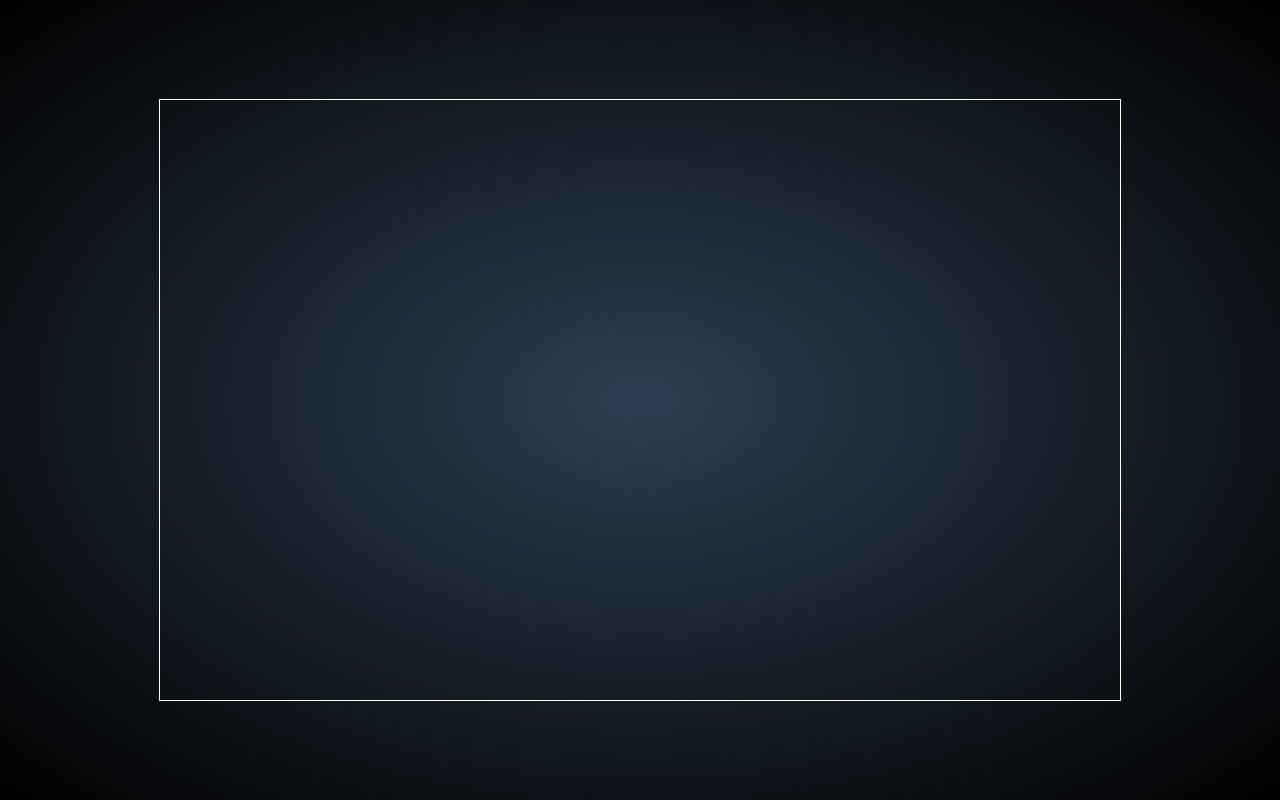
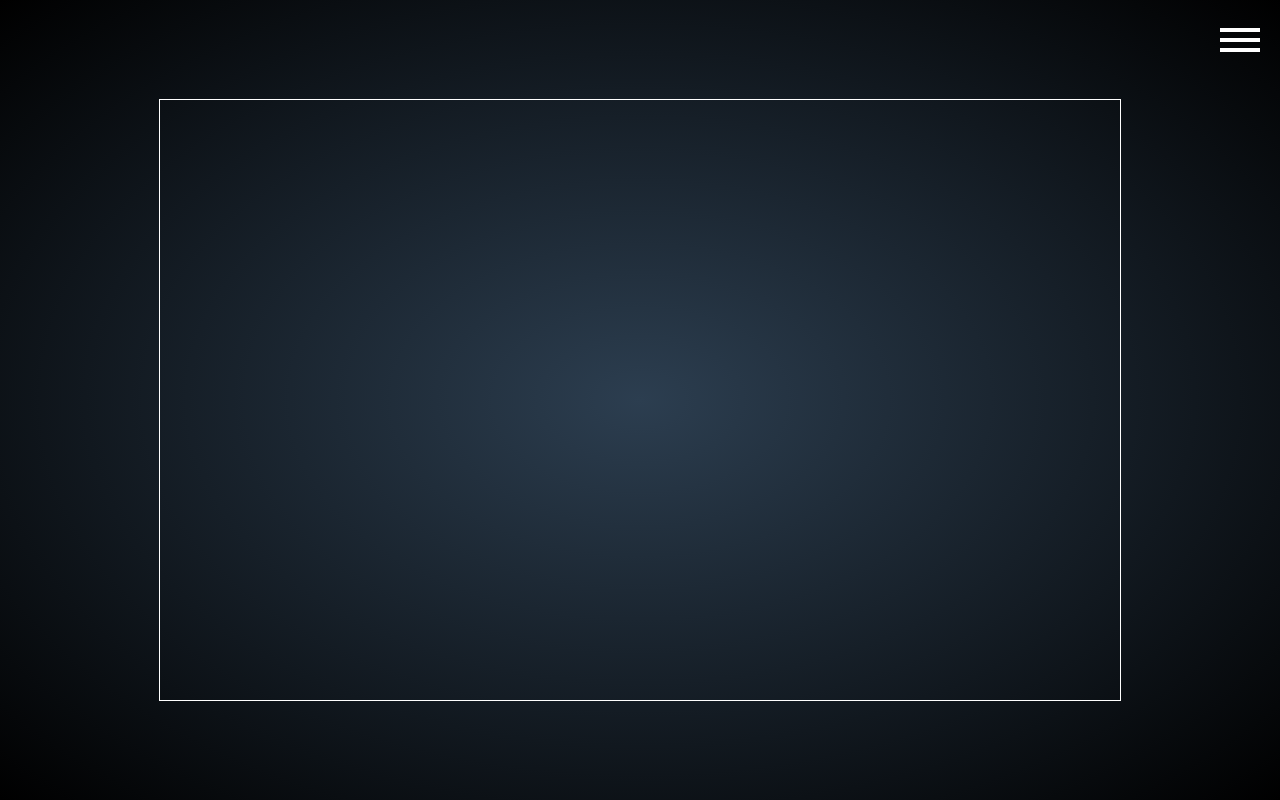
Before and after one commit to yannickbiheul/maths, a plain HTML site: page index.html in a window 1280 px wide. Drawn offline with Linux system fonts and the light colour scheme.

Commit message:
Ajout du bouton Burger

```diff
--- a/css/style.css
+++ b/css/style.css
@@ -24,6 +24,41 @@
     align-items: center;
 }
 
+.boutonBurger {
+    width: 40px;
+    height: 40px;
+    position: fixed;
+    top: 20px;
+    right: 20px;
+    z-index: 3;
+    /* border: 1px solid #fff; */
+    cursor: pointer;
+}
+
+.span1 {
+    width: 100%;
+    height: 4px;
+    position: absolute;
+    top: 8px;
+    background-color: #fff;
+}
+
+.span2 {
+    width: 100%;
+    height: 4px;
+    position: absolute;
+    top: 18px;
+    background-color: #fff;
+}
+
+.span3 {
+    width: 100%;
+    height: 4px;
+    position: absolute;
+    top: 28px;
+    background-color: #fff;
+}
+
 .general {
     border: 1px solid #fff;
     width: 75%;
--- a/index.html
+++ b/index.html
@@ -14,6 +14,14 @@
 </head>
 <body>
     <main>
+        <div class="boutonBurger">
+            <span class="span1"></span>
+            <span class="span2"></span>
+            <span class="span3"></span>
+        </div>
+        <div class="menuBurger">
+
+        </div>
         <section class="general">
 
         </section>
```
